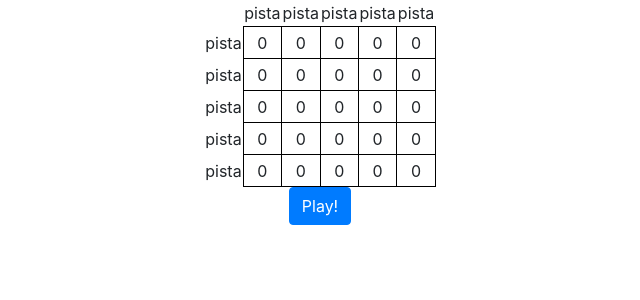
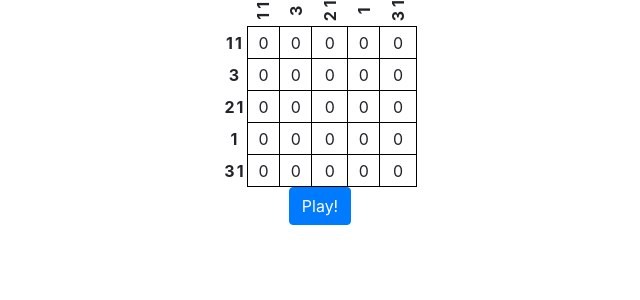
Before and after one commit to LaVanguardia/Nonogram, a React (Create React App) app: page / in a window 1280 px wide. Shown: the top 300 px of the page, without its empty margins (320-960 px from the left). Built offline with nearby package versions, Linux system fonts and the light colour scheme.

Commit message:
pistas horiz. y vert. pintadas en pantalla

```diff
--- a/src/Nonogram.js
+++ b/src/Nonogram.js
@@ -185,16 +185,15 @@ function Nonogram() {
                 <tr>
                     {/*The first one goes empty*/}
                     <td></td>
-                    <td>pista</td>
-                    <td>pista</td>
-                    <td>pista</td>
-                    <td>pista</td>
-                    <td>pista</td>
+                    {verticalClues.map((clue,clueIndex)=>{
+                        return <td key={clueIndex} className='clue v_clue'>{clue}</td>
+                    })}
+
                 </tr>
                 {
                     solutionUser.grid.map((row, rowIndex) => (
                         <tr key={rowIndex}>
-                            <td>pista</td>
+                            <td className='clue h_clue'>{horizontalClues[rowIndex]}</td>
                             {row.map((cell, cellIndex) => <td className={`cell_${cell}`} key={cellIndex} onClick={() => changeCellValue(rowIndex, cellIndex)} >{cell}</td>)}
                         </tr>
                     ))
--- a/src/Nonogram.scss
+++ b/src/Nonogram.scss
@@ -3,7 +3,7 @@ table.center {
     margin-right: auto;
     empty-cells: hide;
     // Cases of the cells...No selected:0 /OK:1 / KO:2
-    & .cell_0{
+    & .cell_0 {
         background-color: white;
         width: 2rem;
         height: 2rem;
@@ -22,3 +22,20 @@ table.center {
         border: 1px solid black;
     }
 }
+
+.clue {
+    font-size: 1rem;
+    font-weight: 700;
+    letter-spacing: 2px;
+    text-align: center;
+}
+
+.v_clue {
+    letter-spacing: 4px;
+    padding-left: 10px;
+    transform: rotate(-90deg);
+    -moz-transform: rotate(-90deg);
+    -o-transform: rotate(-90deg);
+    -webkit-transform: rotate(-90deg);
+
+}
```
